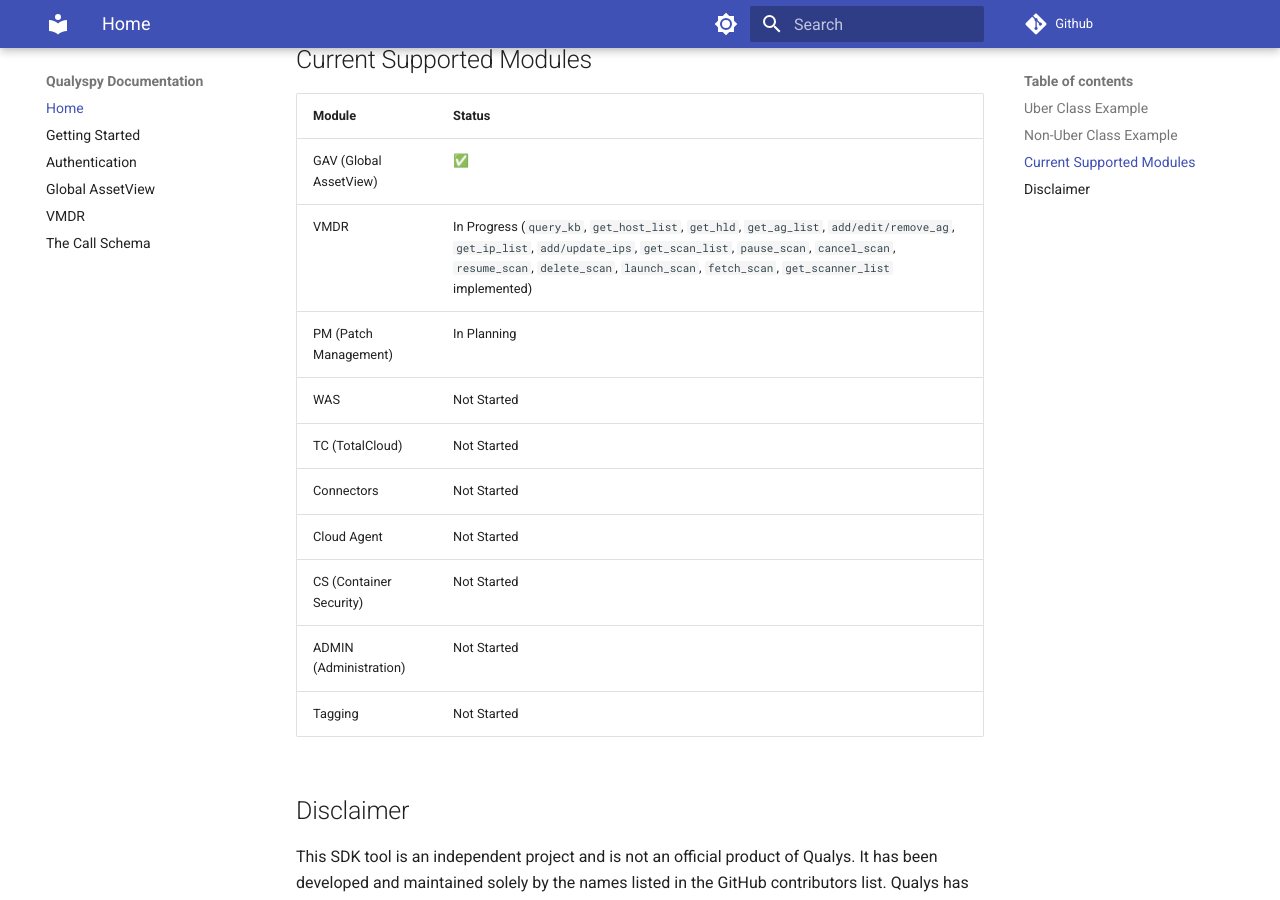
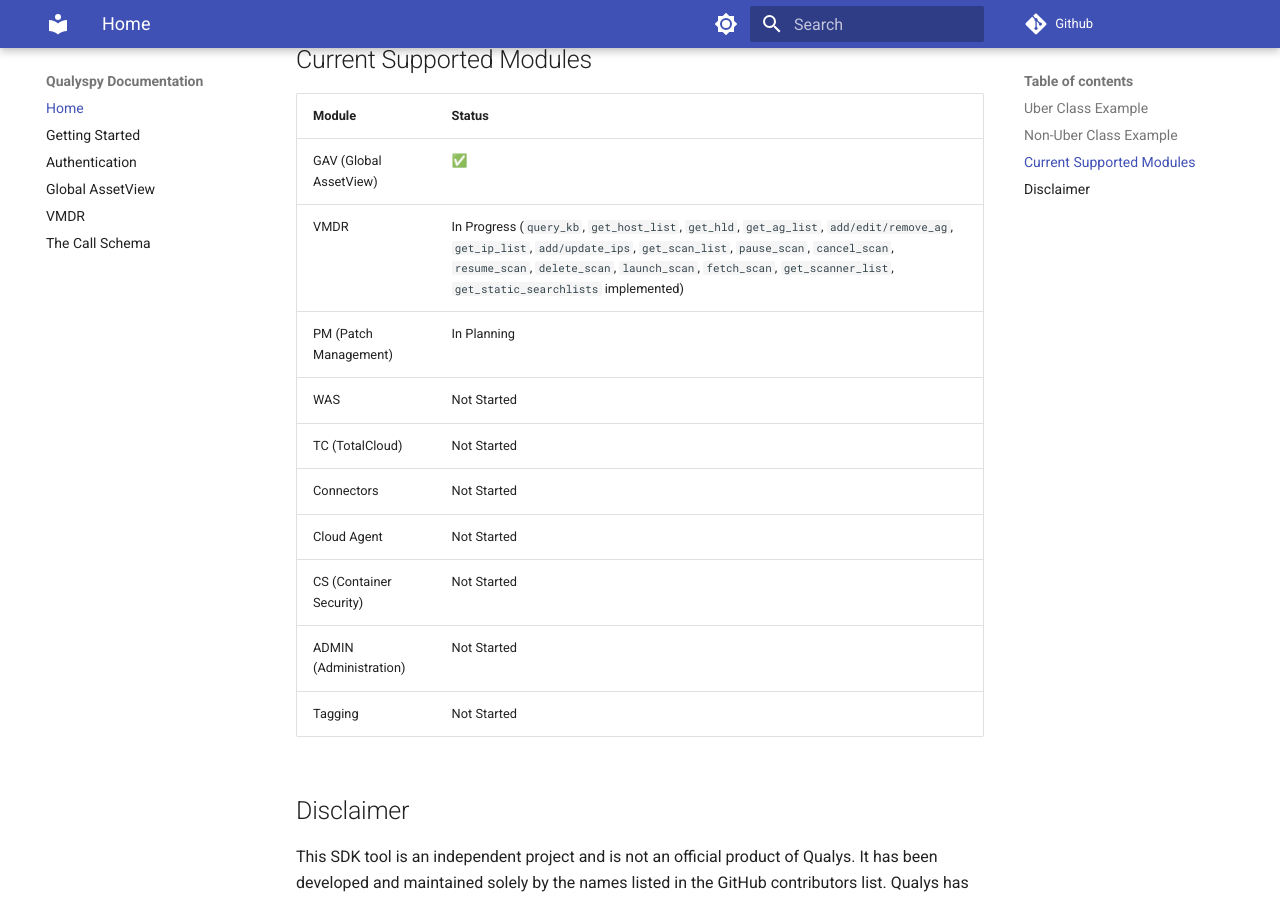
Before and after one commit to 0x41424142/qualysdk, an MkDocs documentation site: the page built from docs/index.md, in a window 1280 px wide and 900 px high, scrolled down 856 px. Built offline with MkDocs 1.6.1 and Material for MkDocs 9.7.7, drawn with Linux system fonts in a browser that asks for light colours; comment, search, counter and statistics services are not loaded.

Commit message:
Update index.md

````diff
--- a/docs/index.md
+++ b/docs/index.md
@@ -32,7 +32,7 @@
 |Module| Status |
 |--|--|
 | GAV (Global AssetView) |✅|
-| VMDR | In Progress (```query_kb```, ```get_host_list```, ```get_hld```, ```get_ag_list```, ```add/edit/remove_ag```, ```get_ip_list```, ```add/update_ips```, ```get_scan_list```, ```pause_scan```, ```cancel_scan```, ```resume_scan```, ```delete_scan```, ```launch_scan```, ```fetch_scan```, ```get_scanner_list``` implemented) |
+| VMDR | In Progress (```query_kb```, ```get_host_list```, ```get_hld```, ```get_ag_list```, ```add/edit/remove_ag```, ```get_ip_list```, ```add/update_ips```, ```get_scan_list```, ```pause_scan```, ```cancel_scan```, ```resume_scan```, ```delete_scan```, ```launch_scan```, ```fetch_scan```, ```get_scanner_list```, ```get_static_searchlists``` implemented) |
 | PM (Patch Management) | In Planning |
 | WAS | Not Started |
 | TC (TotalCloud) | Not Started |
````
